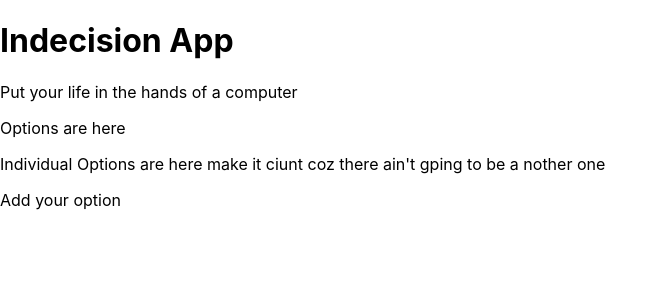
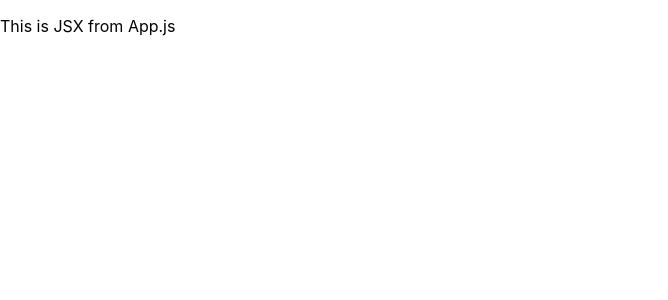
Before and after one commit to OCHIENGDAVIS/scrimba, a React (Create React App) app: page / in a window 1280 px wide. Shown: the top 300 px of the page, without its empty margins (0-668 px from the left). Built offline with nearby package versions, Linux system fonts and the light colour scheme.

Commit message:
setting up react

```diff
--- a/src/App.css
+++ b/src/App.css
@@ -7,15 +7,3 @@ body{
 .App {
   text-align: center;
 }
-#add-one{
-  font-size: 20px;
-}
-#remove-one{
-  font-size: 20px;
-}
-#reset{
-  font-size: 20px;
-}
-#count{
-  font-size: 50px;
-}
--- a/src/App.js
+++ b/src/App.js
@@ -1,20 +1,12 @@
 import React from 'react';
 import './App.css'
-import Header from './components/Header'
-import Options from './components/Options'
-import AddOptions from './components/AddOption'
+
 
 
 function App() {
-  return (
-    <div>
-      <h1>Indecision App</h1>
-      <p>Put your life in the hands of a computer</p>
-      <Options />
-      <AddOptions />
-
-    </div>
-  );
+  console.log('App is running...')
+  let temlate = <p>This is JSX from App.js</p>
+  return  temlate
 }
 
 export default App;
--- a/src/components/AddOption.js
+++ /dev/null
@@ -1,13 +0,0 @@
-import React, {Component} from 'react'
-
-class AddOption extends Component{
-    render(){
-        return(
-            <div>
-                Add your option
-            </div>
-        )
-    }
-}
-
-export default AddOption
--- a/src/components/Classes.js
+++ /dev/null
@@ -1,6 +0,0 @@
-class Person {
-
-
-}
-const me = new Person('Andrew Mead')
-console.log(me)
--- a/src/components/Header.js
+++ /dev/null
@@ -1,13 +0,0 @@
-import React, {Component} from 'react'
-class Header extends Component{
-    render(){
-        return (
-            <div>
-                <h2>React Component</h2>
-                <p>This is from Header</p>
-            </div>
-        )
-    }
-}
-
-export default Header
--- a/src/components/Option.js
+++ /dev/null
@@ -1,8 +0,0 @@
-import React from 'react'
-
-const Option = ()=>{
-    return (
-        <p>Individual Options are here make it ciunt coz there ain't gping to be a nother one</p>
-    )
-}
-export default Option
--- a/src/components/Options.js
+++ /dev/null
@@ -1,15 +0,0 @@
-import React, {Component} from 'react'
-import Option from './Option'
-
-class Options extends Component{
-    render(){
-        return (
-            <div>
-                Options are here
-                <Option />
-            </div>
-        )
-    }
-}
-
-export default Options
```
Also changed, not shown: src/components/Person.js (deleted, +0 -39 lines), 1 other file (tests, documents, lock files or other folders).
